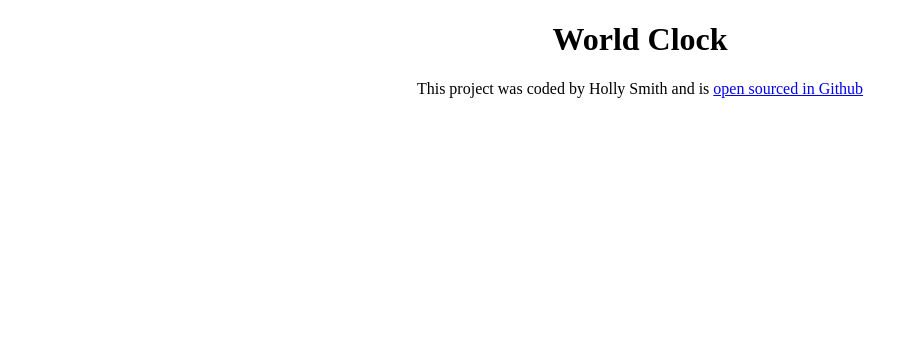
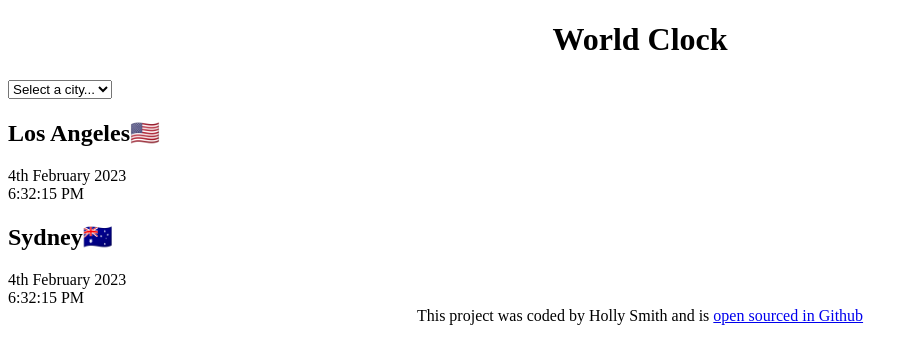
Before and after one commit to hollsmith2000/World-Clock, a plain HTML site: page index.html in a window 1280 px wide. Shown: the whole page, without its empty margins (0-918 px from the left). Drawn offline with Linux system fonts and the light colour scheme.

Commit message:
Update index.html

```diff
--- a/index.html
+++ b/index.html
@@ -8,7 +8,26 @@
     <title>Document</title>
   </head>
   <body>
-    <h1>World Clock</h1>
+    <div class="container">
+      <h1>World Clock</h1>
+      <select>
+        <option value="">Select a city...</option>
+        <option value="">London</option>
+        <option value="">New York</option>
+        <option value="">Auckland</option>
+      </select>
+      <div class="city">
+        <h2>Los Angeles🇺🇸</h2>
+        <div class="date">4th February 2023</div>
+        <div class="time">6:32:15 PM</div>
+      </div>
+      <div class="city">
+        <h2>Sydney🇦🇺</h2>
+        <div class="date">4th February 2023</div>
+        <div class="time">6:32:15 PM</div>
+      </div>
+    </div>
+
     <footer>
       This project was coded by Holly Smith and is
       <a href="https://github.com/hollsmith2000/World-Clock" target="_blank"
```
